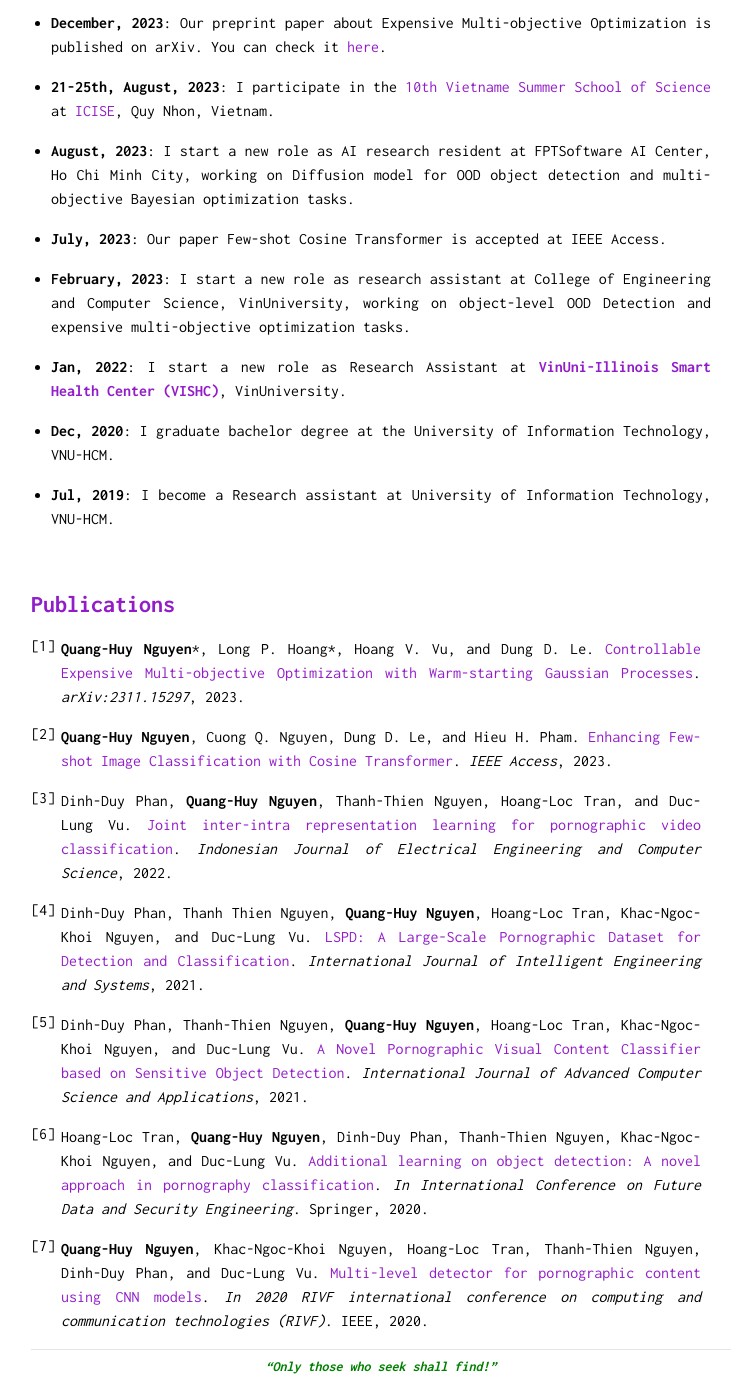
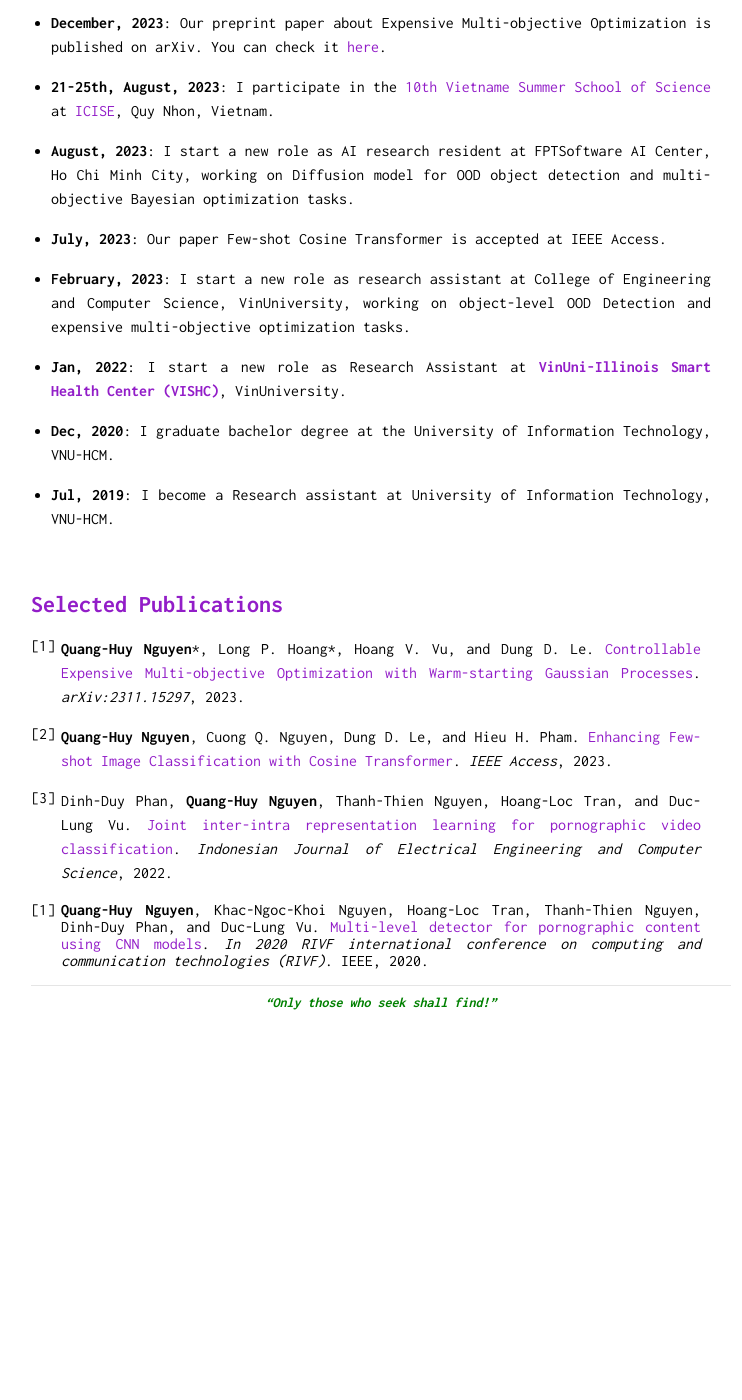
Before and after one commit to quanghuy0497/quanghuy0497.github.io, a Jekyll site: the page built from index.md, in a window 1280 px wide and 1400 px high, scrolled down 1003 px. Shown: the whole window, without its empty margins (259-1001 px from the left). Built offline with Jekyll 4.4.1, drawn with Linux system fonts in a browser that asks for light colours; nearby versions of some CDN libraries; after the commit the page ends 2039 px from its top, so only the background shows below that.

Commit message:
Update publication

```diff
--- a/page/about.md
+++ b/page/about.md
@@ -38,7 +38,7 @@ My research interests are including *meta-learning*, *domain adaptation*, and *b
 
 &thinsp;
 
-<h2 style="color:#921dc8;"> Publications</h2>
+<h2 style="color:#921dc8;"> Selected Publications</h2>
 
 1. **Quang-Huy Nguyen**\*, Long P. Hoang\*, Hoang V. Vu, and Dung D. Le. [Controllable Expensive Multi-objective Optimization with Warm-starting Gaussian Processes](https://arxiv.org/abs/2311.15297). *arXiv:2311.15297*, 2023.
 
@@ -46,10 +46,10 @@ My research interests are including *meta-learning*, *domain adaptation*, and *b
 
 3. Dinh-Duy Phan, **Quang-Huy Nguyen**, Thanh-Thien Nguyen, Hoang-Loc Tran, and Duc-Lung Vu. [Joint inter-intra representation learning for pornographic video classification](http://ijeecs.iaescore.com/index.php/IJEECS/article/view/27086). *Indonesian Journal of Electrical Engineering and Computer Science*, 2022.
 
-4. Dinh-Duy Phan, Thanh Thien Nguyen, **Quang-Huy Nguyen**, Hoang-Loc Tran, Khac-Ngoc-Khoi Nguyen, and Duc-Lung Vu. [LSPD: A Large-Scale Pornographic Dataset for Detection and Classification](https://inass.org/wp-content/uploads/2021/09/2022022819-4.pdf). *International Journal of Intelligent Engineering and Systems*, 2021.
+<!-- 4. Dinh-Duy Phan, Thanh Thien Nguyen, **Quang-Huy Nguyen**, Hoang-Loc Tran, Khac-Ngoc-Khoi Nguyen, and Duc-Lung Vu. [LSPD: A Large-Scale Pornographic Dataset for Detection and Classification](https://inass.org/wp-content/uploads/2021/09/2022022819-4.pdf). *International Journal of Intelligent Engineering and Systems*, 2021. -->
 
-5. Dinh-Duy Phan, Thanh-Thien Nguyen, **Quang-Huy Nguyen**, Hoang-Loc Tran, Khac-Ngoc-Khoi Nguyen, and Duc-Lung Vu. [A Novel Pornographic Visual Content Classifier based on Sensitive Object Detection](https://thesai.org/Downloads/Volume12No5/Paper_91-A_Novel_Pornographic_Visual_Content_Classifier.pdf). *International Journal of Advanced Computer Science and Applications*, 2021.
+<!-- 5. Dinh-Duy Phan, Thanh-Thien Nguyen, **Quang-Huy Nguyen**, Hoang-Loc Tran, Khac-Ngoc-Khoi Nguyen, and Duc-Lung Vu. [A Novel Pornographic Visual Content Classifier based on Sensitive Object Detection](https://thesai.org/Downloads/Volume12No5/Paper_91-A_Novel_Pornographic_Visual_Content_Classifier.pdf). *International Journal of Advanced Computer Science and Applications*, 2021. -->
 
-6. Hoang-Loc Tran, **Quang-Huy Nguyen**, Dinh-Duy Phan, Thanh-Thien Nguyen, Khac-Ngoc-Khoi Nguyen, and Duc-Lung Vu. [Additional learning on object detection: A novel approach in pornography classification](https://link.springer.com/chapter/10.1007/978-981-33-4370-2_22). *In International Conference on Future Data and Security Engineering*. Springer, 2020.
+<!-- 6. Hoang-Loc Tran, **Quang-Huy Nguyen**, Dinh-Duy Phan, Thanh-Thien Nguyen, Khac-Ngoc-Khoi Nguyen, and Duc-Lung Vu. [Additional learning on object detection: A novel approach in pornography classification](https://link.springer.com/chapter/10.1007/978-981-33-4370-2_22). *In International Conference on Future Data and Security Engineering*. Springer, 2020. -->
 
-7. **Quang-Huy Nguyen**, Khac-Ngoc-Khoi Nguyen, Hoang-Loc Tran, Thanh-Thien Nguyen, Dinh-Duy Phan, and Duc-Lung Vu. [Multi-level detector for pornographic content using CNN models](https://ieeexplore.ieee.org/document/9140734). *In 2020 RIVF international conference on computing and communication technologies (RIVF)*. IEEE, 2020.
+4. **Quang-Huy Nguyen**, Khac-Ngoc-Khoi Nguyen, Hoang-Loc Tran, Thanh-Thien Nguyen, Dinh-Duy Phan, and Duc-Lung Vu. [Multi-level detector for pornographic content using CNN models](https://ieeexplore.ieee.org/document/9140734). *In 2020 RIVF international conference on computing and communication technologies (RIVF)*. IEEE, 2020.
```
